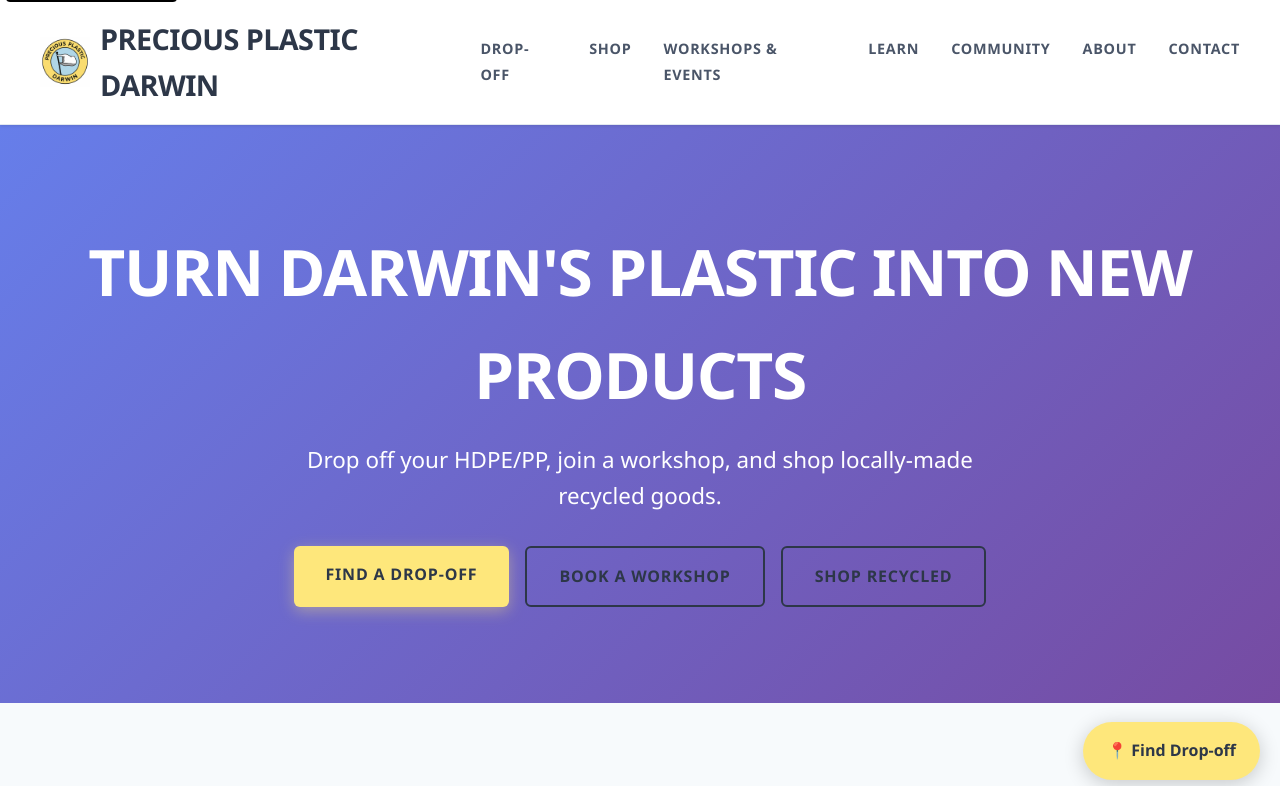
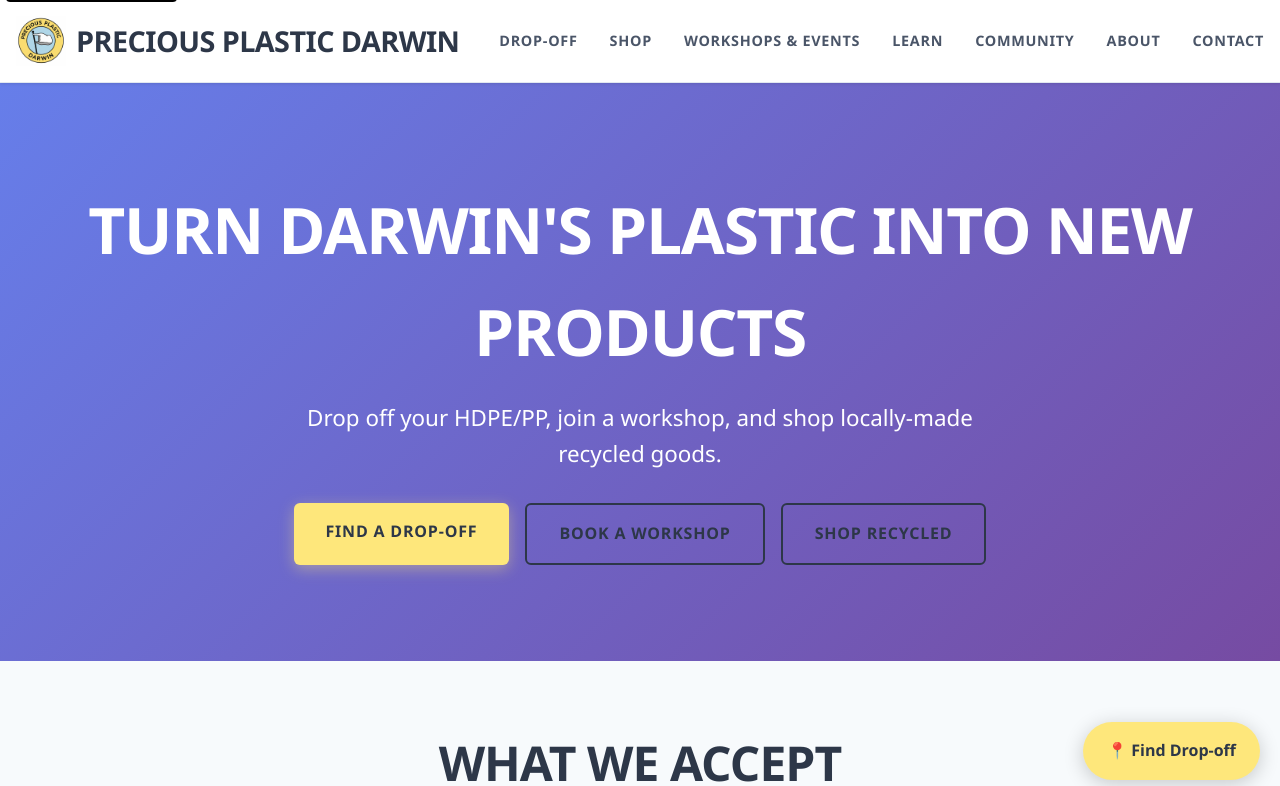
Before and after one commit to aldrinmagno/preciousplasticau, a Vue app: page / in a window 1280 px wide. Shown: the top 786 px of the page. Built offline with nearby package versions, Linux system fonts and the light colour scheme; the HTML template or start-up script is replaced by a standard one.

Commit message:
update nav container

```diff
--- a/src/components/AppHeader.vue
+++ b/src/components/AppHeader.vue
@@ -1,6 +1,6 @@
 <template>
   <header>
-    <nav class="container">
+    <nav class="nav-container ">
       <router-link to="/" class="logo">
         <img src="/logo.png" alt="Precious Plastic Darwin Logo">
         Precious Plastic Darwin
@@ -55,6 +55,11 @@
   justify-content: space-between;
   align-items: center;
   padding: 1rem 0;
+}
+
+
+.nav-container {
+  margin: 0 1em;
 }
 
 .logo {
```
